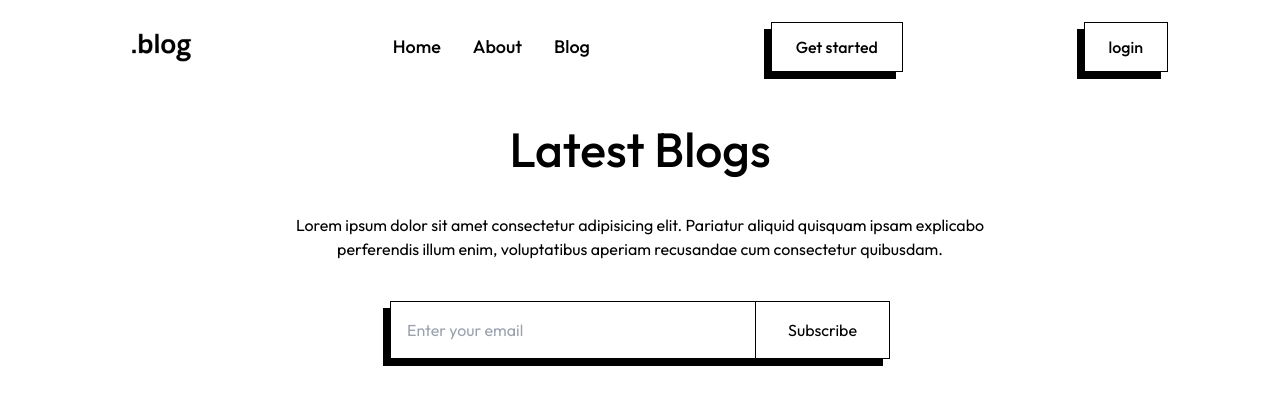
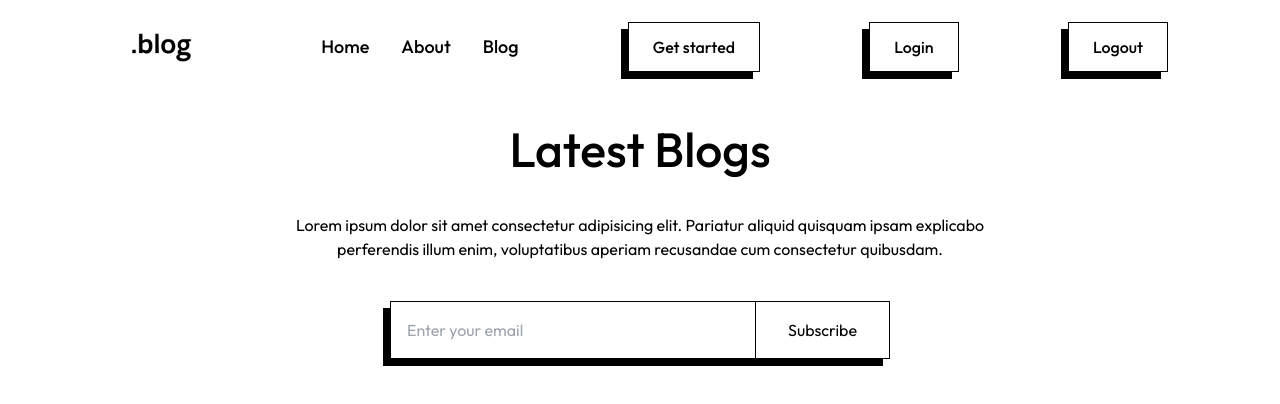
Before and after one commit to asnasharin/blog-nextjs, a Next.js app: page / in a window 1280 px wide. Shown: the top 404 px of the page. Built offline with nearby package versions, Linux system fonts and the light colour scheme; no server answers.

Commit message:
add signout

```diff
--- a/components/Header.jsx
+++ b/components/Header.jsx
@@ -1,10 +1,15 @@
+'use client';
+
 import Link from 'next/link';
 import React from 'react';
-import { auth } from '@/lib/auth';
+import { signOut, useSession } from 'next-auth/react';
 
-const Header = async () => {
+const Header = () => {
+    const { data: session } = useSession();
 
-    const session = await auth();
+    const handleLogout = () => {
+        signOut({ callbackUrl: '/login' });
+    };
 
     return (
         <div className='py-5 px-5 md:px-12 lg:px-28'>
@@ -22,9 +27,7 @@ const Header = async () => {
                     </li>
                     {session?.user?.email === 'admin@gmail.com' && (
                         <div>
-                            <Link href='/admin'>
-                            Admin
-                            </Link>
+                            <Link href='/admin'>Admin</Link>
                         </div>
                     )}
                 </ul>
@@ -32,7 +35,13 @@ const Header = async () => {
                     <Link href='/register'>Get started</Link>
                 </button>
                 <button className='flex items-center gap-2 font-medium py-1 px-3 sm:py-3 sm:px-6 border border-solid border-black shadow-[-7px_7px_0px_#000000]'>
-                    <Link href='/login'>login</Link>
+                    <Link href='/login'>Login</Link>
+                </button>
+                <button
+                    className='flex items-center gap-2 font-medium py-1 px-3 sm:py-3 sm:px-6 border border-solid border-black shadow-[-7px_7px_0px_#000000]'
+                    onClick={handleLogout}
+                >
+                    Logout
                 </button>
             </div>
         </div>
```
